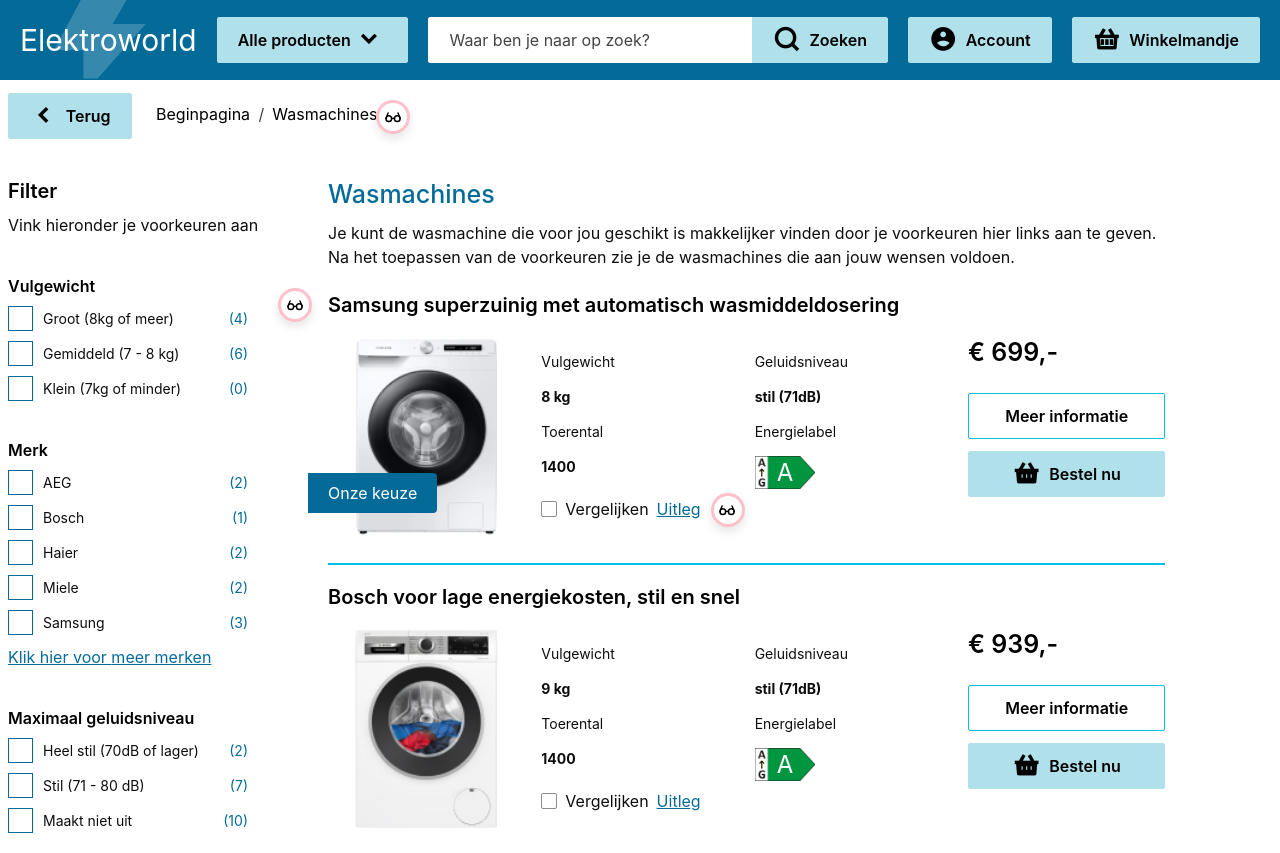
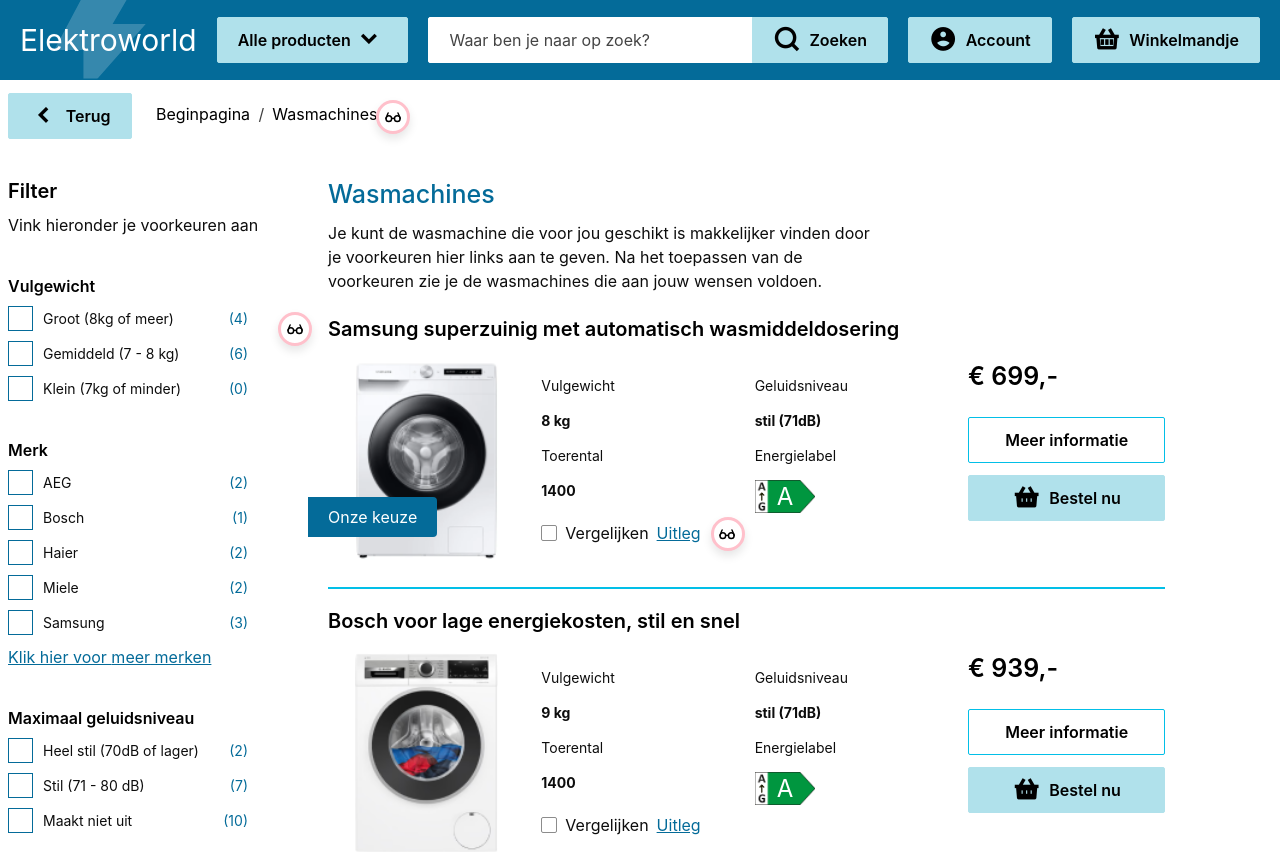
Before and after one commit to basdebruin/senioren-webshop, a SvelteKit app: page /products/wasmachines in a window 1280 px wide. Shown: the top 853 px of the page. Built offline with nearby package versions, Linux system fonts and the light colour scheme.

Commit message:
max text width

```diff
--- a/src/routes/products/wasmachines/+page.svelte
+++ b/src/routes/products/wasmachines/+page.svelte
@@ -35,7 +35,7 @@
 
             <!-- Title -->
             <h1>Wasmachines</h1>
-            <p>
+            <p style="max-width: 34em">
                 Je kunt de wasmachine die voor jou geschikt is makkelijker vinden door je voorkeuren hier links aan te geven. Na het toepassen van de voorkeuren zie je de wasmachines die aan jouw wensen voldoen.
             </p>
 
```
